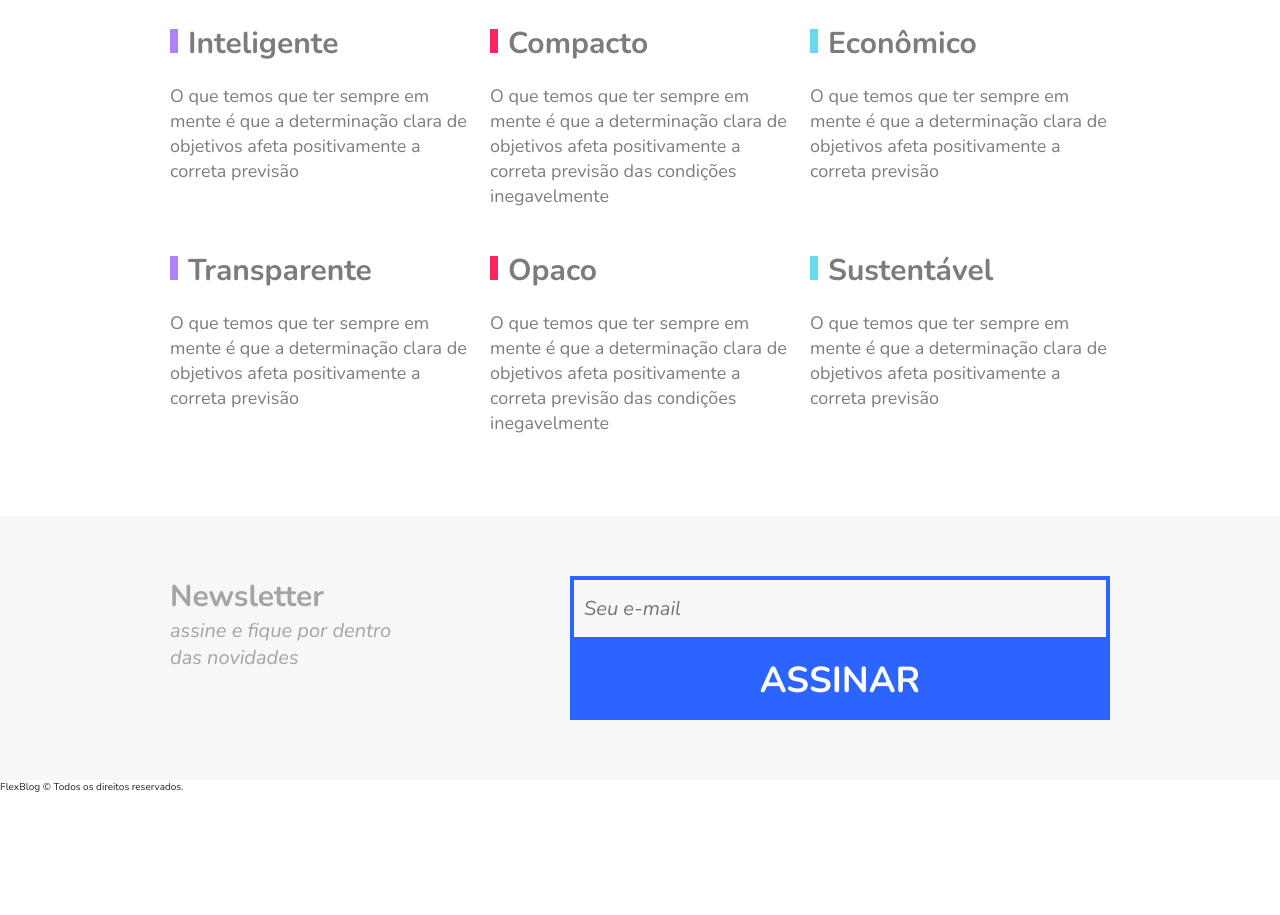
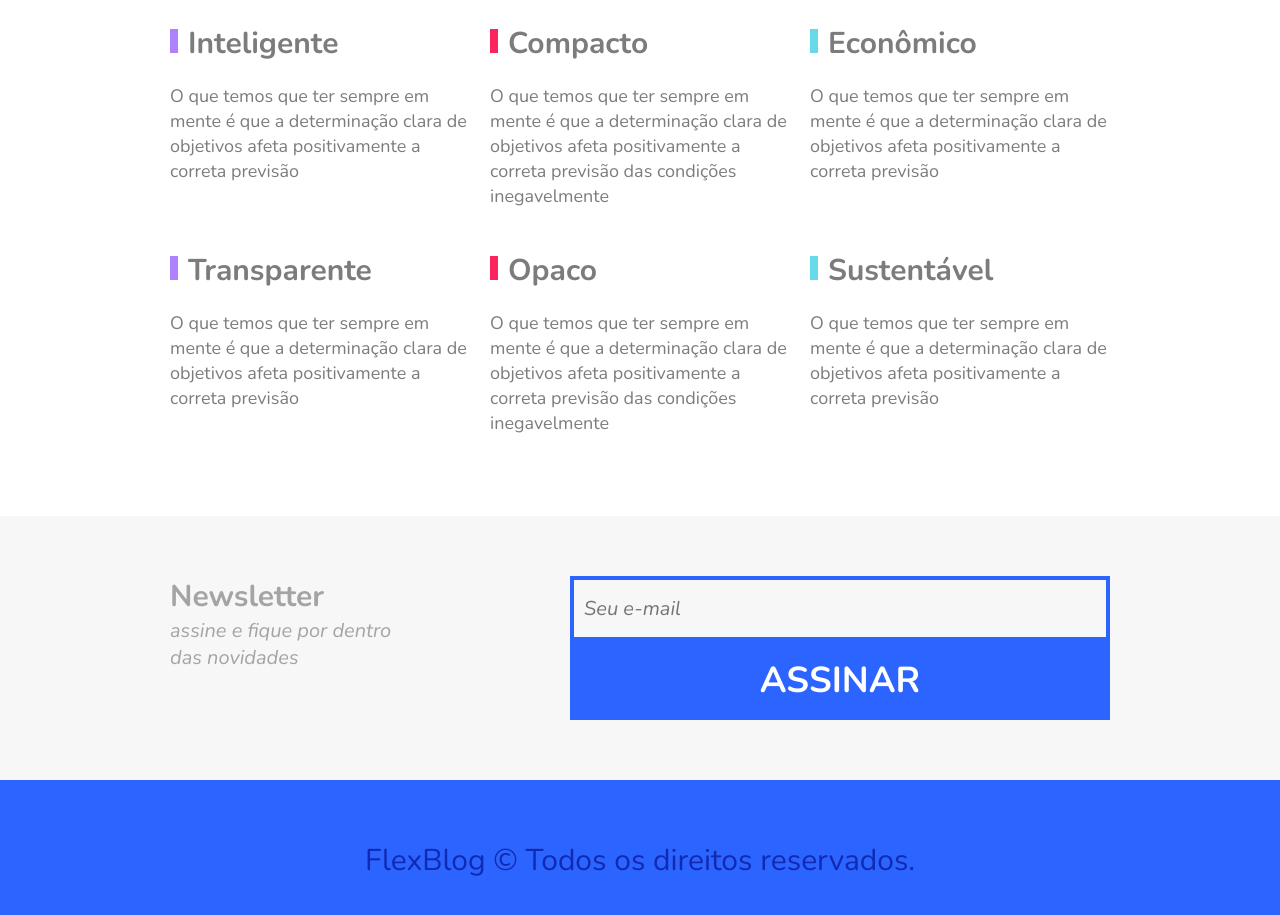
Before and after one commit to davidalves1/origamid-flex-blog, a plain HTML site: page index.html in a window 1280 px wide. Shown: the part 2462-3377 px from the top of the page. Before the commit the page ends 3256 px from the top, so only its background shows below. Drawn offline with nearby package versions, Linux system fonts and the light colour scheme.

Commit message:
feat: style for footer section

```diff
--- a/css/style.css
+++ b/css/style.css
@@ -420,3 +420,20 @@ input {
 .newsletter-form button:hover {
   background: var(--primary-blue);
 }
+
+/* Footer */
+
+.footer {
+  padding: 60px 0;
+  display: flex;
+  justify-content: center;
+  align-items: center;
+  background: var(--secondary-blue);
+}
+
+.footer p {
+  margin: 0 10px;
+  color: var(--primary-blue);
+  font-size: 3rem;
+  text-align: center;
+}
```
